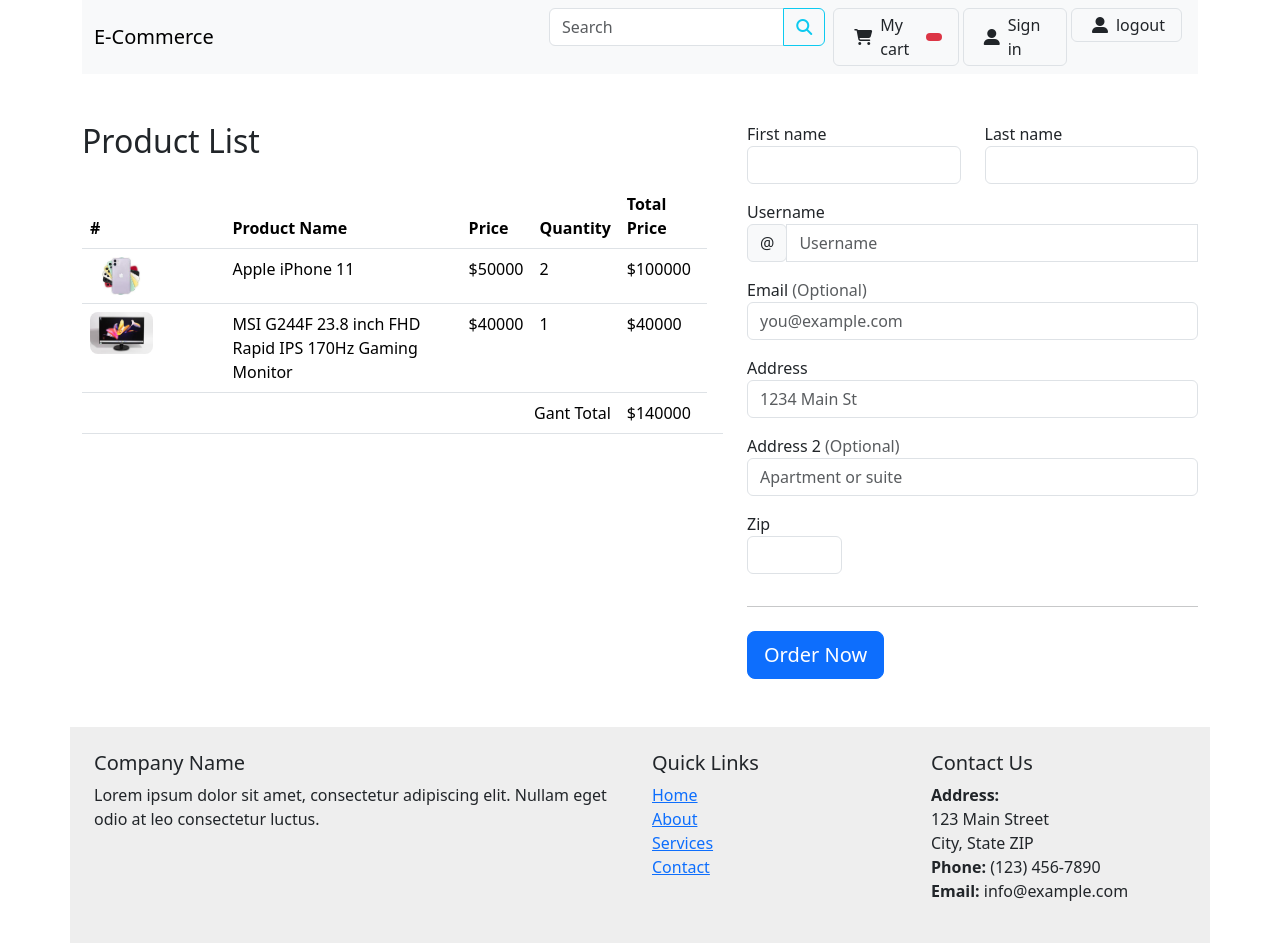
After one commit to RahatBinOamr/E-commerce, a Django app: page /check-out in a window 1280 px wide. The commit adds this page. Run offline with Django 4.2, Linux system fonts and the light colour scheme; data comes from the database, SQL or seed files in the repository; both versions use the stored data as it was after the commit; some libraries are stand-ins or nearby versions.

Commit message:
create checkout page

```diff
--- /dev/null
+++ b/product/templates/checkout.html
@@ -0,0 +1,159 @@
+{% extends "base.html" %} {% block content %}
+<div class="container mt-5">
+  <div class="row">
+    <div class="col-md-7">
+      <h2 class="mb-4">Product List</h2>
+      <table class="table">
+        <thead>
+          <tr>
+            <th scope="col">#</th>
+            <th scope="col">Product Name</th>
+            <th scope="col">Price</th>
+            <th scope="col">Quantity</th>
+
+            <th scope="col">Total Price</th>
+          </tr>
+        </thead>
+        <tbody>
+          {% for p in cart_items %}
+          <tr>
+            <th scope="row">
+              <img
+                src="/media/{{p.product.product_image}}"
+                class="img-fluid rounded-3 w-50"
+                alt=""
+              />
+            </th>
+            <td>{{p.product.product_title}}</td>
+            <td>${{p.product.product_current_price}}</td>
+            <td>{{p.quantity}}</td>
+
+            <td>
+              ${% widthratio p.product.product_current_price 1 p.quantity%}
+            </td>
+          </tr>
+          {% endfor %}
+        </tbody>
+        <tfoot>
+          <tr>
+            <td colspan="4" class="text-end">Gant Total</td>
+            <td>${{totalPrice}}</td>
+            <td></td>
+          </tr>
+        </tfoot>
+      </table>
+    </div>
+
+    <div class="col-md-5">
+      <form class="needs-validation" novalidate>
+        <div class="row">
+          <div class="col-md-6 mb-3">
+            <label for="firstName">First name</label>
+            <input
+              type="text"
+              class="form-control"
+              id="firstName"
+              placeholder=""
+              value=""
+              required
+            />
+            <div class="invalid-feedback">Valid first name is required.</div>
+          </div>
+          <div class="col-md-6 mb-3">
+            <label for="lastName">Last name</label>
+            <input
+              type="text"
+              class="form-control"
+              id="lastName"
+              placeholder=""
+              value=""
+              required
+            />
+            <div class="invalid-feedback">Valid last name is required.</div>
+          </div>
+        </div>
+
+        <div class="mb-3">
+          <label for="username">Username</label>
+          <div class="input-group">
+            <div class="input-group-prepend">
+              <span class="input-group-text">@</span>
+            </div>
+            <input
+              type="text"
+              class="form-control"
+              id="username"
+              placeholder="Username"
+              required
+            />
+            <div class="invalid-feedback" style="width: 100%">
+              Your username is required.
+            </div>
+          </div>
+        </div>
+
+        <div class="mb-3">
+          <label for="email"
+            >Email <span class="text-muted">(Optional)</span></label
+          >
+          <input
+            type="email"
+            class="form-control"
+            id="email"
+            placeholder="you@example.com"
+          />
+          <div class="invalid-feedback">
+            Please enter a valid email address for shipping updates.
+          </div>
+        </div>
+
+        <div class="mb-3">
+          <label for="address">Address</label>
+          <input
+            type="text"
+            class="form-control"
+            id="address"
+            placeholder="1234 Main St"
+            required
+          />
+          <div class="invalid-feedback">
+            Please enter your shipping address.
+          </div>
+        </div>
+
+        <div class="mb-3">
+          <label for="address2"
+            >Address 2 <span class="text-muted">(Optional)</span></label
+          >
+          <input
+            type="text"
+            class="form-control"
+            id="address2"
+            placeholder="Apartment or suite"
+          />
+        </div>
+
+        <div class="row">
+          <div class="col-md-3 mb-3">
+            <label for="zip">Zip</label>
+            <input
+              type="text"
+              class="form-control"
+              id="zip"
+              placeholder=""
+              required
+            />
+            <div class="invalid-feedback">Zip code required.</div>
+          </div>
+        </div>
+        <hr class="mb-4" />
+
+        <button class="btn btn-primary btn-lg btn-block" type="submit">
+          Order Now
+        </button>
+      </form>
+    </div>
+  </div>
+</div>
+
+{% endblock %}
--- a/product/urls.py
+++ b/product/urls.py
@@ -1,5 +1,5 @@
 from django.urls import path
-from .views import HomePage,Product_DetailsPage,Add_To_Cart,Login,Register,LogOut,DashboardPage,Product_Cart,increment_quantity, decrement_quantity,remove_cart_item,reset_cart
+from .views import HomePage,Product_DetailsPage,Add_To_Cart,Login,Register,LogOut,DashboardPage,Product_Cart,increment_quantity, decrement_quantity,remove_cart_item,reset_cart,check_out_cart
 
 urlpatterns = [
     path('',HomePage,name='home'),
@@ -12,6 +12,9 @@
     path('remove_cart_item/<pk>', remove_cart_item, name='remove_cart_item'),
 
     path('reset_cart/',reset_cart, name='reset_cart'),
+
+    path('check-out',check_out_cart, name='check_out_cart'),
+
     path('dashboard/',DashboardPage,name='dashboard'),
     path('register/', Register, name='register'),
     path('login/', Login, name='login'),
--- a/product/views.py
+++ b/product/views.py
@@ -85,6 +85,20 @@
     CartItem.objects.all().delete()
     return HttpResponseRedirect(request.META.get('HTTP_REFERER') )
 
+
+
+def check_out_cart(request):
+    cart_items=cart_items= CartItem.objects.all()
+    totalPrice=0;
+    for item in cart_items:
+        totalPrice=totalPrice+item.product.product_current_price*item.quantity
+    context={
+        'cart_items': cart_items,
+        'totalPrice': totalPrice
+    }
+    return render(request,'checkout.html',context)
+
+
 def DashboardPage(request):
     return render(request,'dashboard.html')
 
```
Also changed, not shown: product/models.py (+3 -5 lines), product/templates/cart.html (+6 -4 lines), product/templates/product.html (+8 -0 lines), db.sqlite3.
